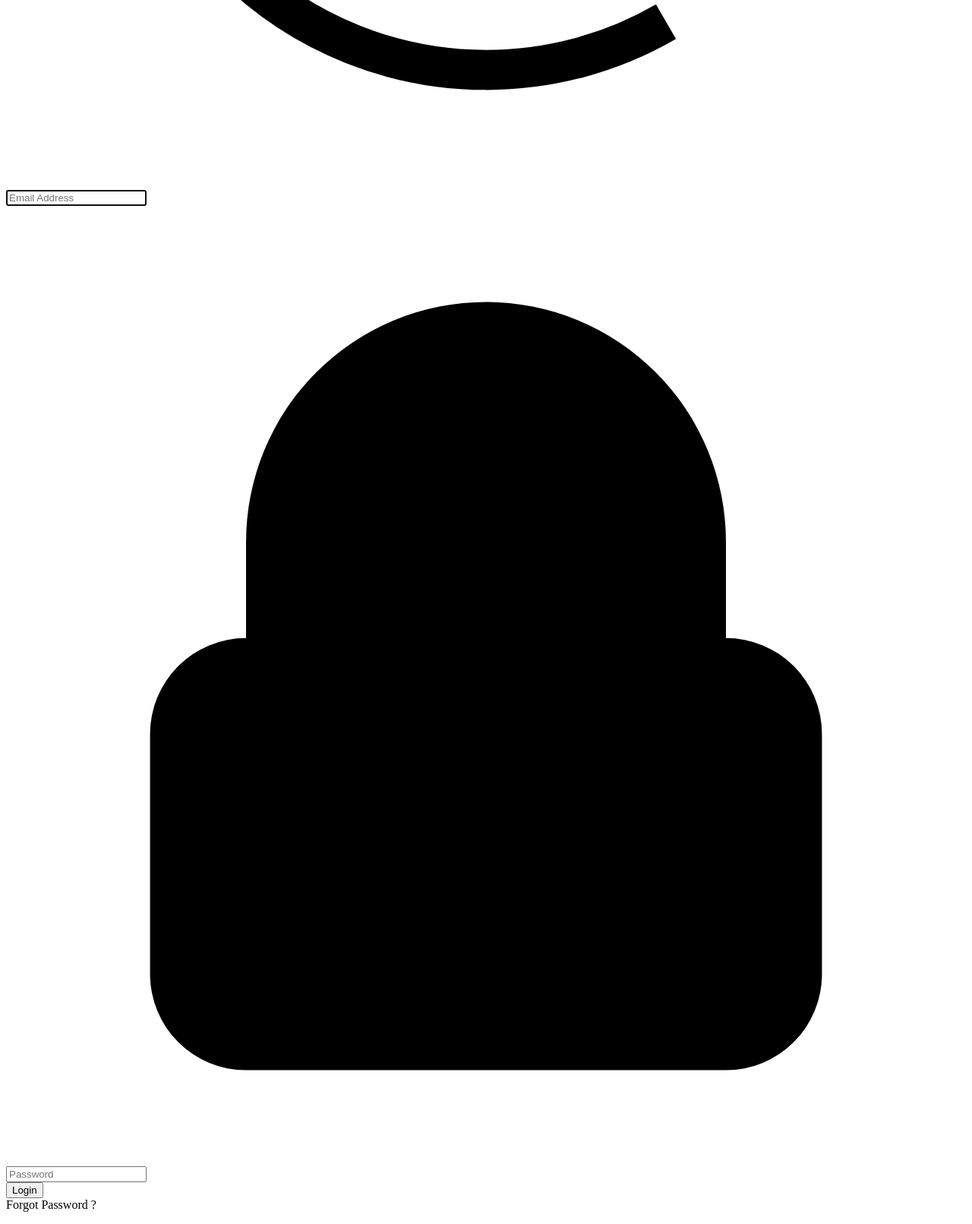
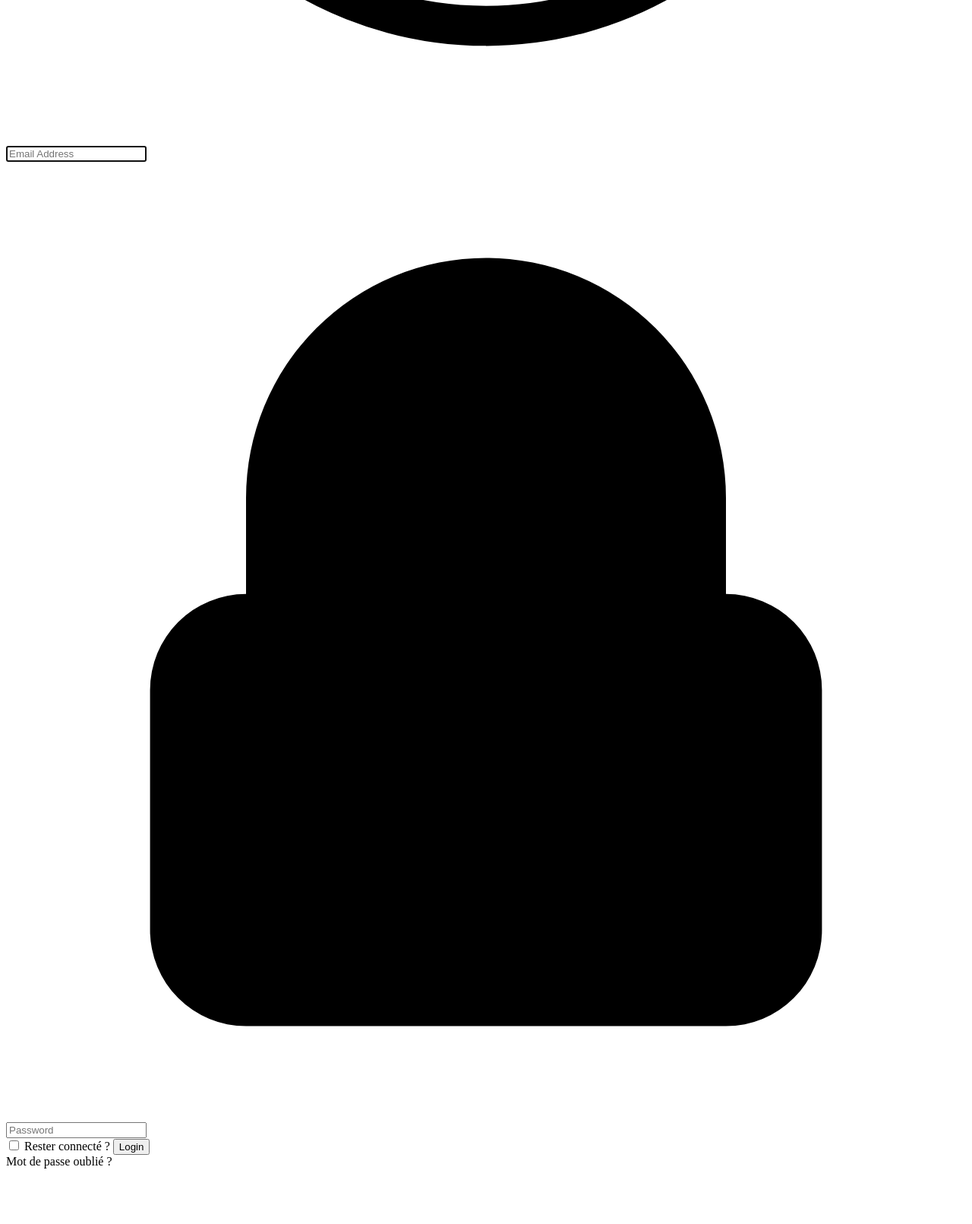
Before and after one commit to RafaelCoppe/Challenge-S1-4iw2_rattrapage, a Symfony app: template templates/_composants/_formLogin.html.twig in a window 1280 px wide. Shown: the part 1080-2691 px from the top of the page at 76% size. After the commit the page ends 2618 px from the top, so only its background shows below. Run offline with Twig, Linux system fonts and the light colour scheme; the template is opened without the code that fills it, so the values that code supplies are empty; some libraries are stand-ins or nearby versions.

Commit message:
Add image Login and change Form Login

```diff
--- a/templates/_composants/_formLogin.html.twig
+++ b/templates/_composants/_formLogin.html.twig
@@ -8,21 +8,24 @@
             Vous êtes déjà connecté(e) comme {{ app.user.userIdentifier }}, <a href="{{ path('app_logout') }}">Logout</a>
         </div>
     {% endif %}
-    <h1 class="text-gray-800 font-bold text-2xl mb-1">Hello !</h1>
     <div class="flex items-center border-2 mb-8 py-2 px-3 rounded-2xl">
         <svg xmlns="http://www.w3.org/2000/svg" class="h-5 w-5 text-gray-400" fill="none" viewBox="0 0 24 24" stroke="currentColor">
         <path strokeLinecap="round" strokeLinejoin="round" strokeWidth="2" d="M16 12a4 4 0 10-8 0 4 4 0 008 0zm0 0v1.5a2.5 2.5 0 005 0V12a9 9 0 10-9 9m4.5-1.206a8.959 8.959 0 01-4.5 1.207" />
         </svg>
         <input id="email" class=" pl-2 w-full outline-none border-none" type="email" name="email" placeholder="Email Address" value="{{last_username}}" required autofocus/>
     </div>
-    <div class="flex items-center border-2 mb-12 py-2 px-3 rounded-2xl ">
+    <div class="flex items-center border-2 mb-7 py-2 px-3 rounded-2xl ">
         <svg xmlns="http://www.w3.org/2000/svg" class="h-5 w-5 text-gray-400" viewBox="0 0 20 20" fill="currentColor">
         <path fillRule="evenodd" d="M5 9V7a5 5 0 0110 0v2a2 2 0 012 2v5a2 2 0 01-2 2H5a2 2 0 01-2-2v-5a2 2 0 012-2zm8-2v2H7V7a3 3 0 016 0z" clipRule="evenodd" />
         </svg>
         <input class="pl-2 w-full outline-none border-none" type="password" name="password" id="password" placeholder="Password" />
     </div>
+    <label class="text-sm ml-2 hover:text-blue-500 cursor-pointer hover:-translate-y-1 duration-500 transition-all">
+        <input type="checkbox" name="_remember_me">
+        Rester connecté ?
+    </label>
     <button type="submit" class="block w-full bg-[#64c8ff] mt-5 py-2 rounded-2xl hover:bg-[#004283] hover:-translate-y-1 transition-all duration-500 text-white font-semibold mb-2">Login</button>
     <div class="flex justify-between mt-4">
-        <span class="text-sm ml-2 hover:text-blue-500 cursor-pointer hover:-translate-y-1 duration-500 transition-all">Forgot Password ?</span>
+        <span class="text-sm ml-2 hover:text-blue-500 cursor-pointer hover:-translate-y-1 duration-500 transition-all">Mot de passe oublié ?</span>
     </div>
 </form>
```
Also changed, not shown: src/DataFixtures/AppFixtures.php (added, +17 -0 lines), templates/security/login.html.twig (+6 -16 lines), public/images/imgLogin.jpg (added).
